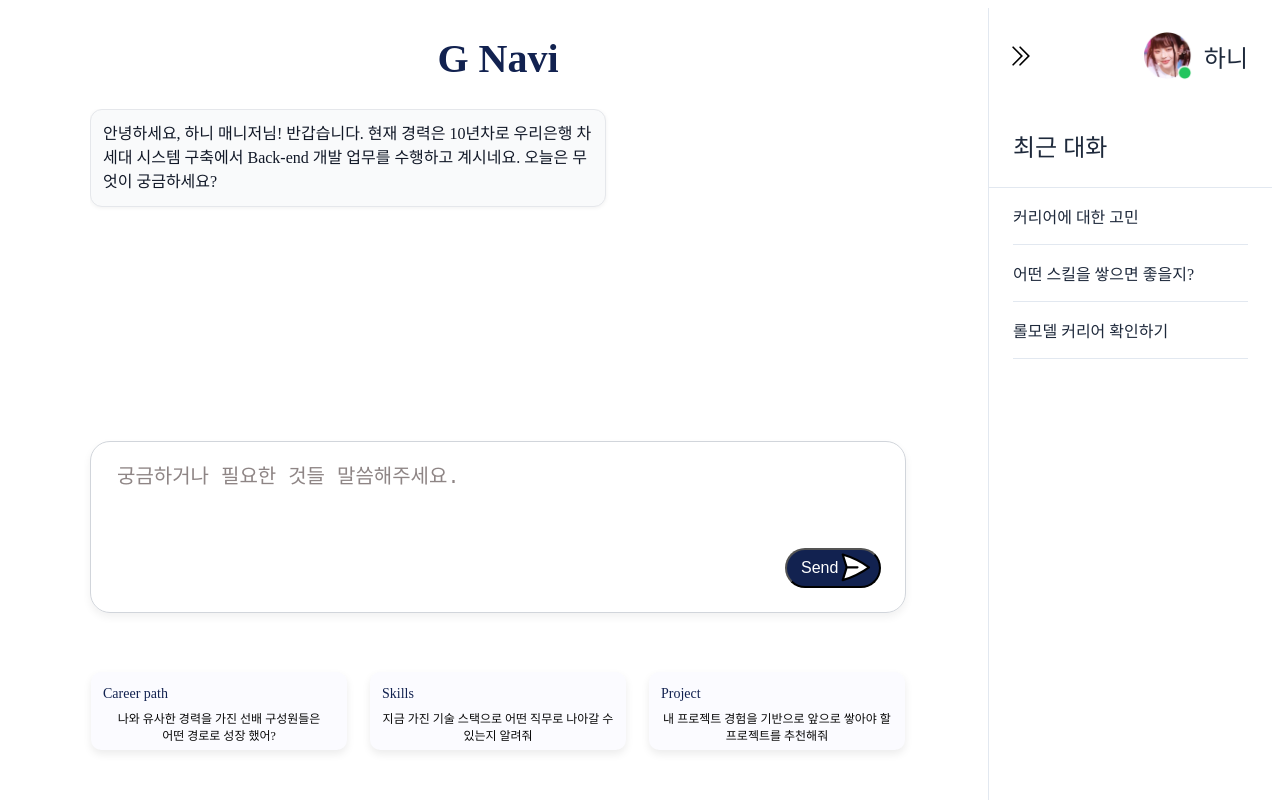
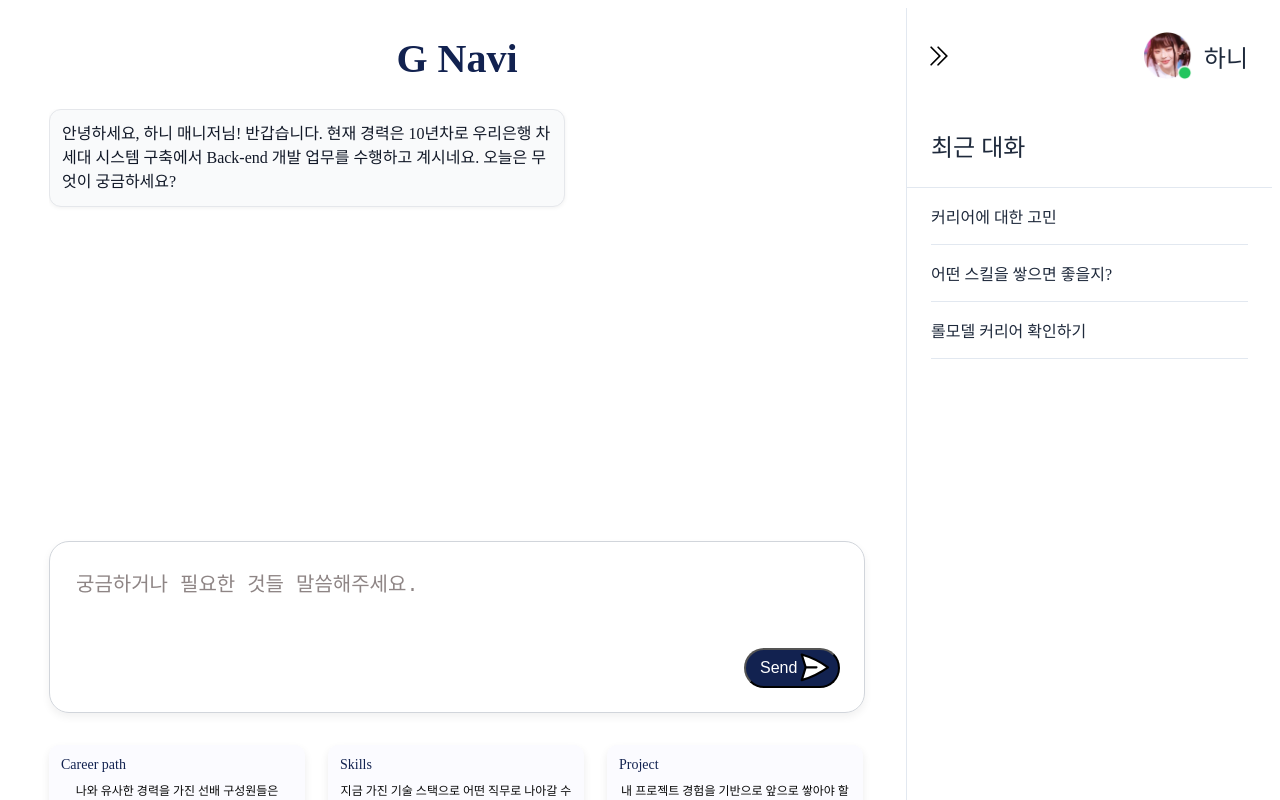
Before and after one commit to SK4toB/g-navi-frontend, a React (Vite) app in the folder frontend/: page /newchat in a window 1280 px wide. Shown: the top 800 px of the page. Built offline with nearby package versions, Linux system fonts and the light colour scheme.

Commit message:
fix: 주석 수정

```diff
--- a/frontend/src/App.tsx
+++ b/frontend/src/App.tsx
@@ -1,13 +1,14 @@
 // frontend/src/App.tsx (새로 생성하거나 내용 교체)
 import React from 'react';
 import { RouterProvider } from 'react-router-dom';
-import router from './router'; // 라우터 정의 임포트
+import router from './router';
 
-// 이 App 컴포넌트가 이제 애플리케이션의 메인 뼈대 역할을 합니다.
 export default function App() {
   return (
     <React.StrictMode>
-      <RouterProvider router={router} />
+      <div className="w-full h-full flex flex-col">
+        <RouterProvider router={router} />
+      </div>
     </React.StrictMode>
   );
 }
--- a/frontend/src/components/chat/ChatContent.tsx
+++ b/frontend/src/components/chat/ChatContent.tsx
@@ -15,17 +15,9 @@ interface ChatContentProps {
 
 export default function ChatContent({ messages }: ChatContentProps) {
 
-  const messagesEndRef = React.useRef<HTMLDivElement>(null);
-
-  React.useEffect(() => {
-    if (messagesEndRef.current) {
-      messagesEndRef.current.scrollIntoView({ behavior: 'smooth' });
-    }
-  }, [messages]);
-
   return (
     <div className="
-      w-[816px] min-h-[300px] flex flex-col overflow-y-auto">
+      h-[400px] flex flex-col overflow-y-auto">
         {messages.map((msg) => (
           <React.Fragment key={msg.id}>
             {msg.sender === 'bot' ? (
@@ -35,7 +27,6 @@ export default function ChatContent({ messages }: ChatContentProps) {
             )}
           </React.Fragment>
         ))}
-        <div ref={messagesEndRef} />
       </div>
     );
   }
--- a/frontend/src/components/chat/NewChatInput.tsx
+++ b/frontend/src/components/chat/NewChatInput.tsx
@@ -2,16 +2,16 @@ import React from 'react';
 
 interface NewChatInputProps {
   placeholder?: string;
-  onSendMessage: (message: string) => void; // 메시지 전송 함수 prop 추가
+  onSendMessage: (message: string) => void;
 }
 
 export default function NewChatInput({ placeholder = "궁금하거나 필요한 것들 말씀해주세요.", onSendMessage }: NewChatInputProps) {
-  const [message, setMessage] = React.useState(''); // 입력 필드 상태
+  const [message, setMessage] = React.useState('');
 
   const handleSendClick = () => {
-    if (message.trim()) { // 메시지가 비어있지 않은 경우에만 전송
+    if (message.trim()) {
       onSendMessage(message);
-      setMessage(''); // 입력 필드 초기화
+      setMessage('');
     }
   };
 
@@ -25,23 +25,25 @@ export default function NewChatInput({ placeholder = "궁금하거나 필요한
   return (
     <div
       className="
-        w-[816px] h-[172px] bg-white rounded-[20px] border border-[#D1D5DB]
-        flex items-center justify-center relative p-[24px] box-border mt-[32px] mb-[32px]
+        h-[172px] rounded-[20px] border border-[#D1D5DB]
+        flex relative p-[24px] box-border mt-[32px] mb-[32px]
       "
       style={{ boxShadow: '0 4px 8px 0 rgba(0,0,0,0.06)' }}
     >
+      {/* 입력 필드 */}
       <textarea
         placeholder={placeholder}
         className="
-          w-full h-full text-left text-[#8E8585] text-[20px] leading-[1.2em] font-pretendard
+          w-[90%] h-full text-left text-[#8E8585] text-[20px]
           border-none focus:outline-none resize-none bg-transparent placeholder-[#8E8585]
         "
         rows={3}
-        value={message} // 상태와 연결
-        onChange={(e) => setMessage(e.target.value)} // 입력 변경 핸들러
-        onKeyPress={handleKeyPress} // Enter 키 처리
+        value={message}
+        onChange={(e) => setMessage(e.target.value)}
+        onKeyPress={handleKeyPress}
       ></textarea>
 
+      {/* 버튼 */}
       <button
         className="
           absolute bottom-[24px] right-[24px]
@@ -49,7 +51,7 @@ export default function NewChatInput({ placeholder = "궁금하거나 필요한
           hover:opacity-80 transition-opacity
         "
         style={{ backgroundColor: '#122250' }}
-        onClick={handleSendClick} // 버튼 클릭 핸들러
+        onClick={handleSendClick}
       >
         {/* Send 문자 */}
         <p className="text-[#FFFFFF] text-[16px] font-pretendard font-medium ml-[8px]">Send</p>
--- a/frontend/src/components/newChat/NewChatSection.tsx
+++ b/frontend/src/components/newChat/NewChatSection.tsx
@@ -9,7 +9,6 @@ import type { ChatMessage } from '../chat/ChatContent';
 export default function NewChatSection() {
   const [chatMessages, setChatMessages] = React.useState<ChatMessage[]>([]);
   const [messageIdCounter, setMessageIdCounter] = React.useState(0);
-  const [isBotResponding, setIsBotResponding] = React.useState(false);
 
   React.useEffect(() => {
       const initialId = messageIdCounter + 1;
@@ -53,13 +52,15 @@ export default function NewChatSection() {
 
   return (
     <div className="flex flex-col items-center justify-start">
-      <CommonTitle>G Navi</CommonTitle>
+      <div className="w-[816px]">
+        <CommonTitle>G Navi</CommonTitle>
 
-      <ChatContent messages={chatMessages} />
+        <ChatContent messages={chatMessages} />
 
-      <NewChatInput onSendMessage={handleSendMessage} />
+        <NewChatInput onSendMessage={handleSendMessage} />
 
-      <RecommendationCards />
+        <RecommendationCards />
+      </div>
     </div>
   );
 }
--- a/frontend/src/components/newChat/RecommendationCards.tsx
+++ b/frontend/src/components/newChat/RecommendationCards.tsx
@@ -14,12 +14,12 @@ export default function RecommendationCards() {
         style={{ boxShadow: '0 4px 8px 0 rgba(0,0,0,0.08)' }}
       >
         <span className={`
-          text-[#122250] text-[14px] font-bold leading-[1.4em] font-pretendard
+          text-[#122250] text-[14px] font-bold
         `}>
           {label}
         </span>
         <p className="
-          mt-[8px] text-center text-[#090909] text-[12px] leading-[1.4em] font-pretendard
+          mt-[8px] text-center text-[#090909] text-[12px]
         ">
           {description}
         </p>
--- a/frontend/src/main.tsx
+++ b/frontend/src/main.tsx
@@ -1,8 +1,8 @@
 // frontend/src/main.tsx
 import ReactDOM from 'react-dom/client';
-import App from './App'; // App 컴포넌트를 임포트합니다.
-import './index.css'; // 전역 스타일은 여기서 임포트하는 것이 적절합니다.
+import App from './App';
+import './index.css';
 
 ReactDOM.createRoot(document.getElementById('root')!).render(
-  <App /> // App 컴포넌트를 렌더링합니다.
+  <App />
 );
--- a/frontend/src/pages/Home.tsx
+++ b/frontend/src/pages/Home.tsx
@@ -3,11 +3,9 @@ import RightBar from '../components/home/RightBar';
 import useAuthStore from '../store/authStore';
 
 export default function Home() {
-  // 로그인 상태 확인
   const isLoggedIn = useAuthStore((state) => state.isLoggedIn);
 
   return (
-    <div className="w-[1440px] h-[1024px] bg-white">
       <div className="flex">
         <div className="flex-grow">
           <HomeSection />
@@ -16,6 +14,5 @@ export default function Home() {
           <RightBar />
         )}
       </div>
-    </div>
   );
 }
--- a/frontend/src/pages/Login.tsx
+++ b/frontend/src/pages/Login.tsx
@@ -44,7 +44,7 @@ export default function Login() {
   ];
 
   return (
-    <div className="w-[1440px] h-[1024px] bg-white">
+    <div className="w-[100%] h-[100%] flex flex-col items-center justify-center">
       <CommonTitle>Login</CommonTitle>
       <div className="flex flex-col items-center justify-center">
         {formFields.map(field => (
--- a/frontend/src/pages/NewChat.tsx
+++ b/frontend/src/pages/NewChat.tsx
@@ -1,12 +1,18 @@
 import NewChatSection from '../components/newChat/NewChatSection';
 import RightBar from '../components/home/RightBar';
+import useAuthStore from '../store/authStore';
+
 export default function NewChat() {
+  const isLoggedIn = useAuthStore((state) => state.isLoggedIn);
+
   return (
     <div className="flex">
-    <div className="w-full">
-    <NewChatSection />
-    </div>
-    <RightBar />
+      <div className="flex-grow">
+        <NewChatSection />
+      </div>
+      {!isLoggedIn && (
+        <RightBar />
+      )}
     </div>
   );
 }
--- a/frontend/tsconfig.node.json
+++ b/frontend/tsconfig.node.json
@@ -17,7 +17,6 @@
     "strict": true,
     "noUnusedLocals": true,
     "noUnusedParameters": true,
-    "erasableSyntaxOnly": true,
     "noFallthroughCasesInSwitch": true,
     "noUncheckedSideEffectImports": true
   },
```
